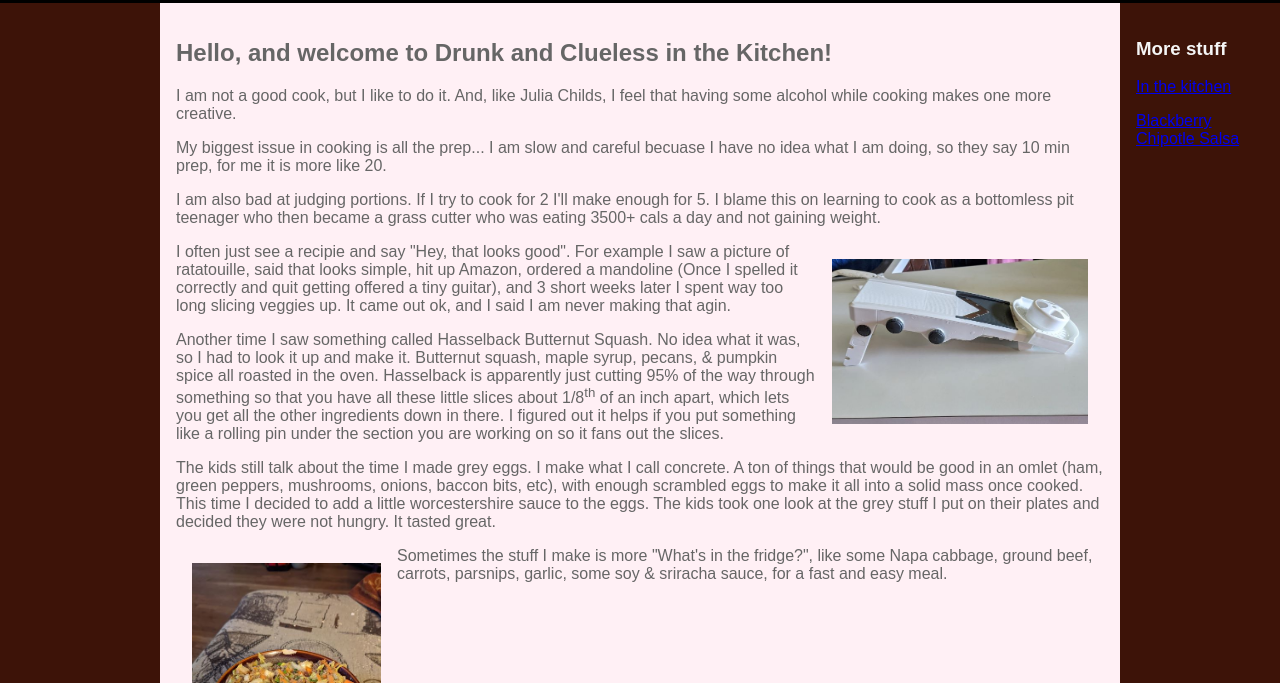
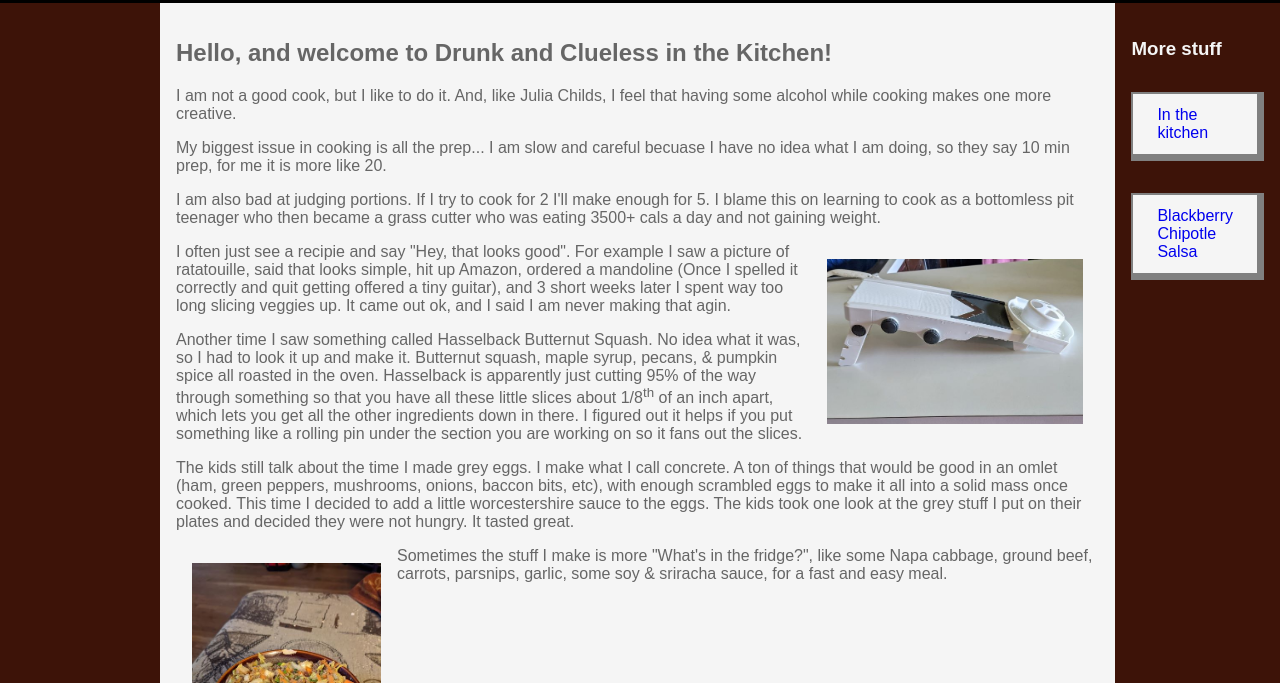
Before and after one commit to STL-LC101-Sept-22/js-assignment-4-html-me-something-krgirard33, a website: page index.html in a window 1280 px wide. Shown: the part 117-800 px from the top of the page. Drawn offline with Linux system fonts and the light colour scheme.

Commit message:
tweaked links in aside some more

```diff
--- a/styles.css
+++ b/styles.css
@@ -3,7 +3,7 @@
 }
 
 body {
-    background-color: lavenderblush;
+    background-color: whitesmoke;
     font-family: Arial, Helvetica, sans-serif;
     display: flex;
     min-height: 100vh;
@@ -67,3 +67,13 @@ article {
     float:left;
     padding: 1em;
 }
+
+aside a {
+    background-color: whitesmoke;
+    text-decoration: none;
+    padding: .75em 1.5em;
+    margin-top: 2em;
+    display: block;
+    border: solid grey;
+    border-width: 2px 7px 7px 2px ;
+}
```
